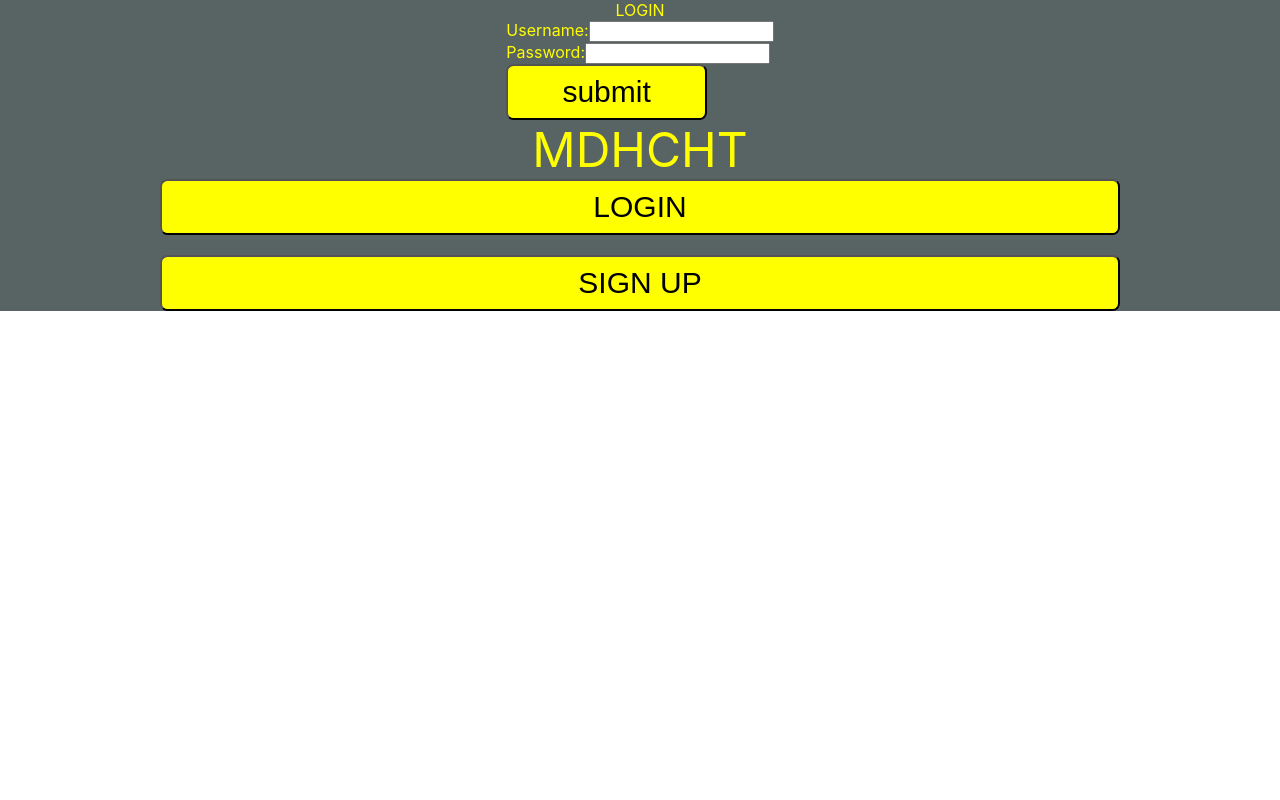
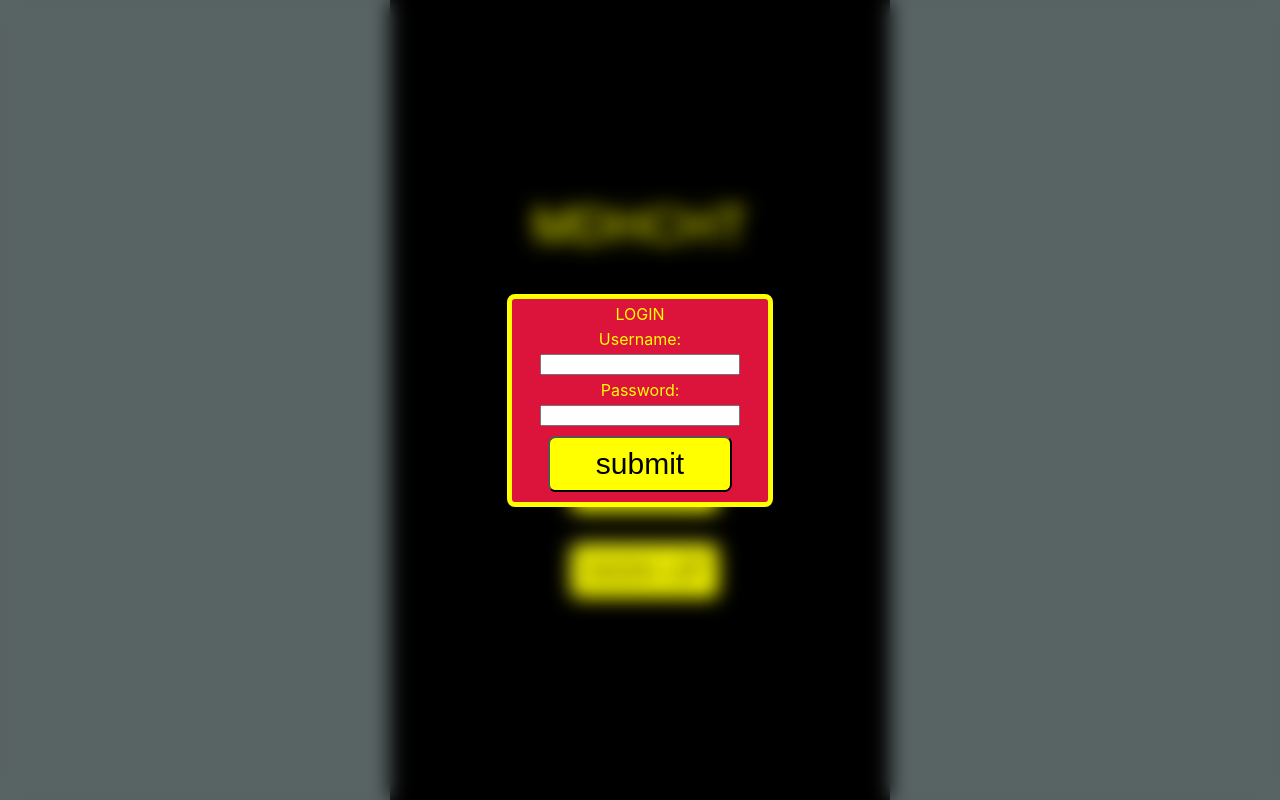
Before and after one commit to d1ndonlymdhe/mdhchat-client, a React (Create React App) app: page / in a window 1280 px wide. Both pictures are taken after a click on the button "LOGIN". Built offline with nearby package versions, Linux system fonts and the light colour scheme; no server answers.

Commit message:
style changes + room join

```diff
--- a/src/App.css
+++ b/src/App.css
@@ -83,6 +83,46 @@ body {
   font-size: 100%;
 }
 
+#buttons {
+  display: flex;
+  flex-direction: column;
+}
+
+#buttons > * {
+  margin: 5px;
+  width: 100%;
+}
+
+.overlay {
+  display: flex;
+  justify-content: center;
+  align-items: center;
+  position: absolute;
+  top: 0;
+  left: 0;
+  width: 100vw;
+  height: 100vh;
+  backdrop-filter: blur(10px);
+}
+.overlay > div {
+  border: 5px yellow solid;
+  border-radius: 0.5em;
+  background-color: crimson;
+  /* border: 5px yellow; */
+  position: relative;
+  text-align: center;
+  /* left: 50%; */
+  top: 50;
+  width: 20vw;
+}
+.overlay > div * {
+  margin: 5px;
+}
+
+.overlay div input {
+  width: 15vw;
+}
+
 button {
   background-color: yellow;
   height: 7vh;
--- a/src/App.js
+++ b/src/App.js
@@ -1,64 +1,99 @@
-import React, { useState, useRef, useReducer, useEffect } from "react";
+import React, { useState, useRef, useEffect } from "react";
 import "./App.css";
 import io from "socket.io-client";
 
-const server = "192.168.100.23:4000";
-const socket = io(`http://localhost:4000`);
-
+const server = "http://localhost:4000";
+const socket = io(server);
 export default function App() {
-  const [username, setUserName] = useState("");
+  const [username, setUsername] = useState("");
   const [roomCode, setRoomCode] = useState("");
-  const [roomCreated, setRoomCreated] = useState(false);
   const [roomJoined, setRoomJoined] = useState(false);
   useEffect(() => {
     socket.on("roomCreated", (username, roomCode) => {
-      setRoomCreated(true);
+      // setRoomCreated(true);
       setRoomJoined(false);
       setRoomCode(roomCode);
     });
     socket.on("roomJoined", (username, roomCode) => {
       console.log("joined");
-      setRoomCreated(false);
+      // setRoomCreated(false);
       setRoomJoined(true);
       setRoomCode(roomCode);
     });
     socket.on("error", (msg) => console.log(msg));
   }, [socket]);
 
-  if (roomCreated || roomJoined) {
+  if (roomJoined) {
     return (
       <div id="chat">
         <Title></Title>
-        <Chat socket={socket} username={username} roomCode={roomCode}></Chat>
+        <Chat
+          socket={socket}
+          username={username}
+          roomCode={roomCode}
+          setRoomCode={setRoomCode}
+        ></Chat>
       </div>
     );
   }
   return (
     <StartPage
-      socket={socket}
+      // socket={socket}
       username={username}
-      setUserName={setUserName}
+      setUsername={setUsername}
       roomCode={roomCode}
       setRoomCode={setRoomCode}
+      setRoomJoined={setRoomJoined}
     ></StartPage>
   );
 }
 
-function StartPage({}) {
+function StartPage({ setRoomJoined, setRoomCode, setUsername, username }) {
   const [login, setLogin] = useState(false);
   const [signUp, setSignUp] = useState(false);
   const [loggedIn, setLoggedIn] = useState(false);
-  const [username, setUsername] = useState("");
+  // const [username, setUsername] = useState("");
+  const overlayRef = useRef(null);
+
   if (loggedIn) {
-    return <Main username={username}></Main>;
+    return (
+      <Main
+        username={username}
+        setRoomJoined={setRoomJoined}
+        setRoomCode={setRoomCode}
+      ></Main>
+    );
   }
   return (
-    <>
+    <div id="mainContainer">
       {!login || (
+        <div
+          className="overlay"
+          onClick={(e) => {
+            if (e.target === overlayRef.current) {
+              setLogin(false);
+            }
+          }}
+          ref={overlayRef}
+        >
           <Login setLoggedIn={setLoggedIn} setUserName={setUsername}></Login>
+        </div>
       )}
-      {!signUp || <SignUp setSignUp={setSignUp} setLogin={setLogin}></SignUp>}
+      {!signUp || (
+        <div
+          className="overlay"
+          onClick={(e) => {
+            if (e.target === overlayRef.current) {
+              setSignUp(false);
+            }
+          }}
+          ref={overlayRef}
+        >
+          <SignUp setSignUp={setSignUp} setLogin={setLogin}></SignUp>
+        </div>
+      )}
       <Title></Title>
+      <div id="buttons">
         <button
           onClick={() => {
             setLogin(true);
@@ -76,12 +111,108 @@ function StartPage({}) {
         >
           SIGN UP
         </button>
-    </>
+      </div>
+    </div>
   );
 }
 
-function Main({ username }) {
-  return <div>Main App</div>;
+function Main({ username, setRoomJoined, setRoomCode }) {
+  const [join, setJoin] = useState(false);
+  const createRoom = () => {
+    socket.emit("create", username);
+  };
+  useEffect(() => {
+    socket.on("roomCreated", (username, code) => {
+      joinRoom(code);
+    });
+  });
+  const joinRoom = (code) => {
+    // fetch(`${server}/joinRoom?u=${username}&code=${code}`)
+    //   .then((data) => {
+    //     return data.json();
+    //   })
+    //   .then((res) => {
+    //     if (res.status === "ok") {
+    //       setRoomJoined(true);
+    //     }
+    //   });
+    console.log(username, code);
+    socket.emit("join", username, code.toString());
+  };
+  const handleJoinRoom = () => {
+    setJoin(true);
+  };
+  return (
+    <div id="mainContainer">
+      {!join || (
+        <EnterRoomCode
+          setJoin={setJoin}
+          setRoomCode={setRoomCode}
+          joinRoom={joinRoom}
+        ></EnterRoomCode>
+      )}
+      <Title></Title>
+      <div id="buttons">
+        <button onClick={handleJoinRoom}>Join Room</button>
+        <button onClick={createRoom}>Create Room</button>
+      </div>
+    </div>
+  );
+}
+
+function EnterRoomCode({ setJoin, setRoomCode, joinRoom }) {
+  const [code, setCode] = useState("");
+  const overlayRef = useRef(null);
+  const isString = (str) => {
+    if (str.length > 4) {
+      return true;
+    }
+    const strArr = str.split("");
+    for (let i = 0; i < str.length; i++) {
+      if (
+        !["0", "1", "2", "3", "4", "5", "6", "7", "8", "9"].includes(strArr[i])
+      ) {
+        return true;
+      }
+    }
+    return false;
+  };
+  return (
+    <div
+      className="overlay"
+      onClick={(e) => {
+        if (e.target === overlayRef.current) {
+          setJoin(false);
+        }
+      }}
+      ref={overlayRef}
+    >
+      <div>
+        <div>Room Code</div>
+        <form
+          onSubmit={(e) => {
+            e.preventDefault();
+            setJoin(false);
+            setRoomCode(code);
+            joinRoom(code);
+          }}
+        >
+          {/* <label htmlFor="roomCode">Room Code</label> */}
+          <input
+            type="text"
+            name="roomCode"
+            value={code}
+            onChange={(e) => {
+              if (!isString(e.target.value)) {
+                setCode(e.target.value);
+              }
+            }}
+          />
+          <button type="submit">Submit</button>
+        </form>
+      </div>
+    </div>
+  );
 }
 
 function Login({ setLoggedIn, setUserName }) {
@@ -91,22 +222,23 @@ function Login({ setLoggedIn, setUserName }) {
     e.preventDefault();
     const username = usernameInput.current.value;
     const password = passwordInput.current.value;
-    fetch(`http://${server}/login?u=${username}&p=${password}`)
+    fetch(`${server}/login?u=${username}&p=${password}`)
       .then((data) => {
         return data.json();
       })
       .then((res) => {
-        if (res.status == "ok") {
+        if (res.status === "ok") {
           setUserName(username);
           setLoggedIn(true);
         }
       });
   };
   return (
-    <>
+    <div>
       <div>LOGIN</div>
       <form onSubmit={handleSubmit}>
         <label htmlFor="username">Username:</label>
+        <br />
         <input
           name="username"
           type="text"
@@ -115,6 +247,7 @@ function Login({ setLoggedIn, setUserName }) {
         ></input>
         <br />
         <label htmlFor="password">Password:</label>
+        <br />
         <input
           name="password"
           type="password"
@@ -124,7 +257,7 @@ function Login({ setLoggedIn, setUserName }) {
         <br />
         <button type="submit">submit</button>
       </form>
-    </>
+    </div>
   );
 }
 
@@ -135,22 +268,23 @@ function SignUp({ setSignUp, setLogin }) {
     e.preventDefault();
     const username = usernameInput.current.value;
     const password = passwordInput.current.value;
-    fetch(`http://${server}/signup?u=${username}&p=${password}`)
+    fetch(`${server}/signup?u=${username}&p=${password}`)
       .then((data) => {
         return data.json();
       })
       .then((res) => {
-        if (res.status == "ok") {
+        if (res.status === "ok") {
           setLogin(true);
           setSignUp(false);
         }
       });
   };
   return (
-    <>
+    <div>
       <div>Signup</div>
       <form onSubmit={handleSubmit}>
         <label htmlFor="username">Username:</label>
+        <br />
         <input
           name="username"
           type="text"
@@ -159,6 +293,7 @@ function SignUp({ setSignUp, setLogin }) {
         ></input>
         <br />
         <label htmlFor="password">Password:</label>
+        <br />
         <input
           name="password"
           type="password"
@@ -168,7 +303,7 @@ function SignUp({ setSignUp, setLogin }) {
         <br />
         <button type="submit">submit</button>
       </form>
-    </>
+    </div>
   );
 }
 
@@ -189,10 +324,10 @@ function Chat({ socket, roomCode, username }) {
       setMessages([...tempArr]);
       console.log(messages);
     });
-  }, [socket]);
+  }, [socket, messages]);
   const sendMsg = (e) => {
     e.preventDefault();
-    if (msg != "") {
+    if (msg !== "") {
       console.log("sent", username, msg);
       socket.emit("msg", roomCode, msg, username);
     }
@@ -222,7 +357,7 @@ function Message({ messages, username }) {
     <div id="messages">
       {messages.map((message, index) => {
         let sender = "";
-        if (message.from == username) {
+        if (message.from === username) {
           sender = "You";
         } else {
           sender = message.from;
```
Lines whose indentation alone changed are shown as unchanged.
